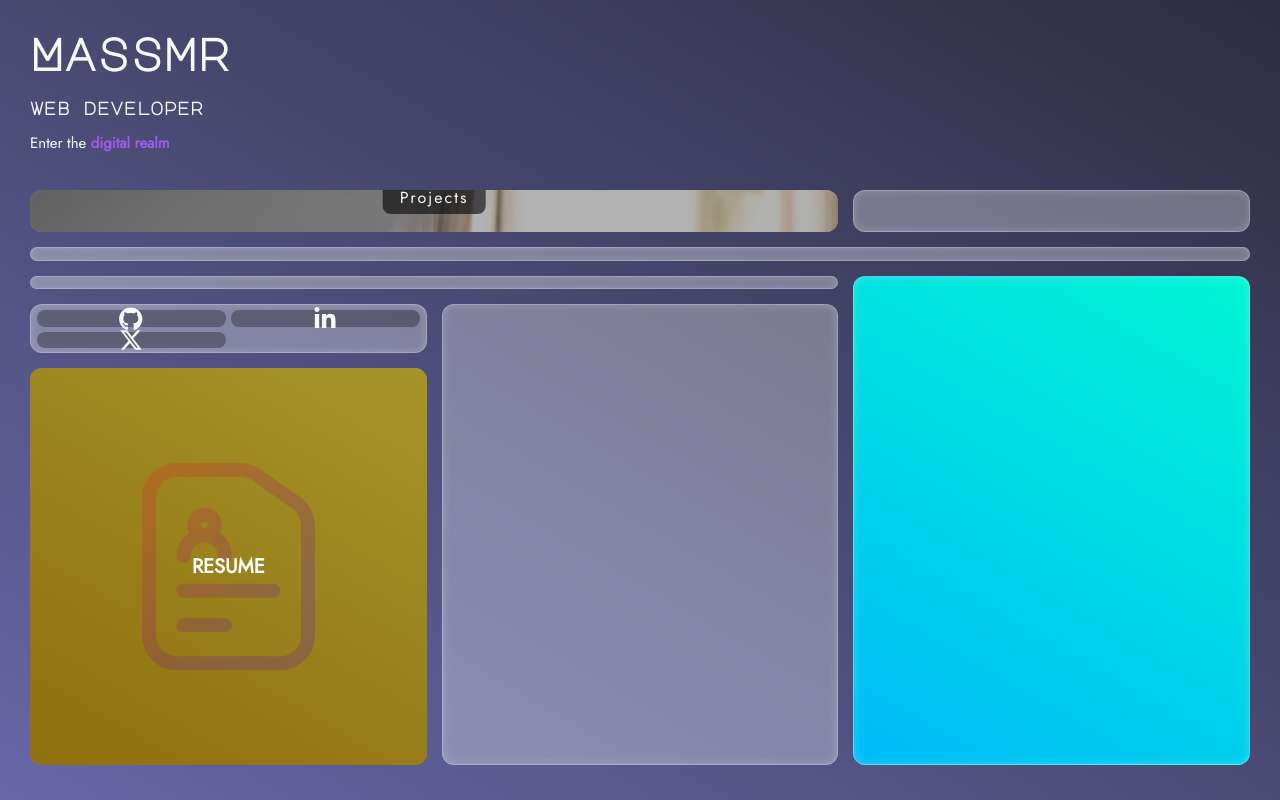
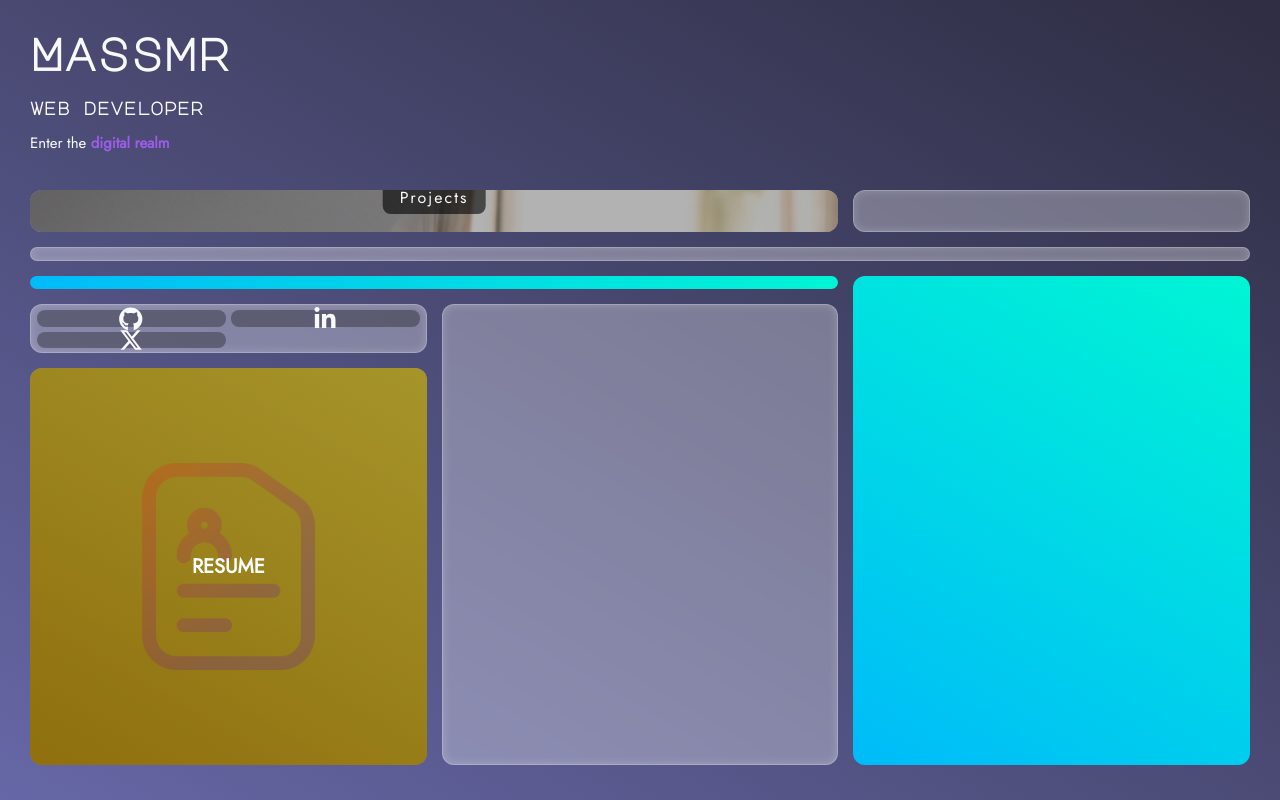
Before and after one commit to massmr/massmr.xyz---react-portfolio, a React (Vite) app: page / in a window 1280 px wide. Built offline with nearby package versions, Linux system fonts and the light colour scheme; a web font is replaced by a local one.

Commit message:
Add gradient bg to item4

```diff
--- a/src/Grid/Grid.css
+++ b/src/Grid/Grid.css
@@ -41,9 +41,8 @@
   grid-row-start: 4;
   grid-row-end: 5;
   backdrop-filter: blur(4px);
-  background-color: rgba(255,255,255,0.3);
-  border: 1px solid rgba(248,249,250,0.3);
-  box-shadow: inset 0 0 10px rgba(255,255,255,0.2);
+  background: rgb(0,187,249);
+  background: linear-gradient(90deg, rgba(0,187,249,1) 0%, rgba(0,245,212,1) 100%);
 }
 
 .item5 {
@@ -53,8 +52,6 @@
   grid-row-end: 7;
   backdrop-filter: blur(4px);
   background-color: rgba(255,255,255,0.3);
-  border: 1px solid rgba(248,249,250,0.3);
-  box-shadow: inset 0 0 10px rgba(255,255,255,0.2);
   background: rgb(0,187,249);
   background: linear-gradient(30deg, rgba(0,187,249,1) 0%, rgba(0,245,212,1) 100%);
 }
```
